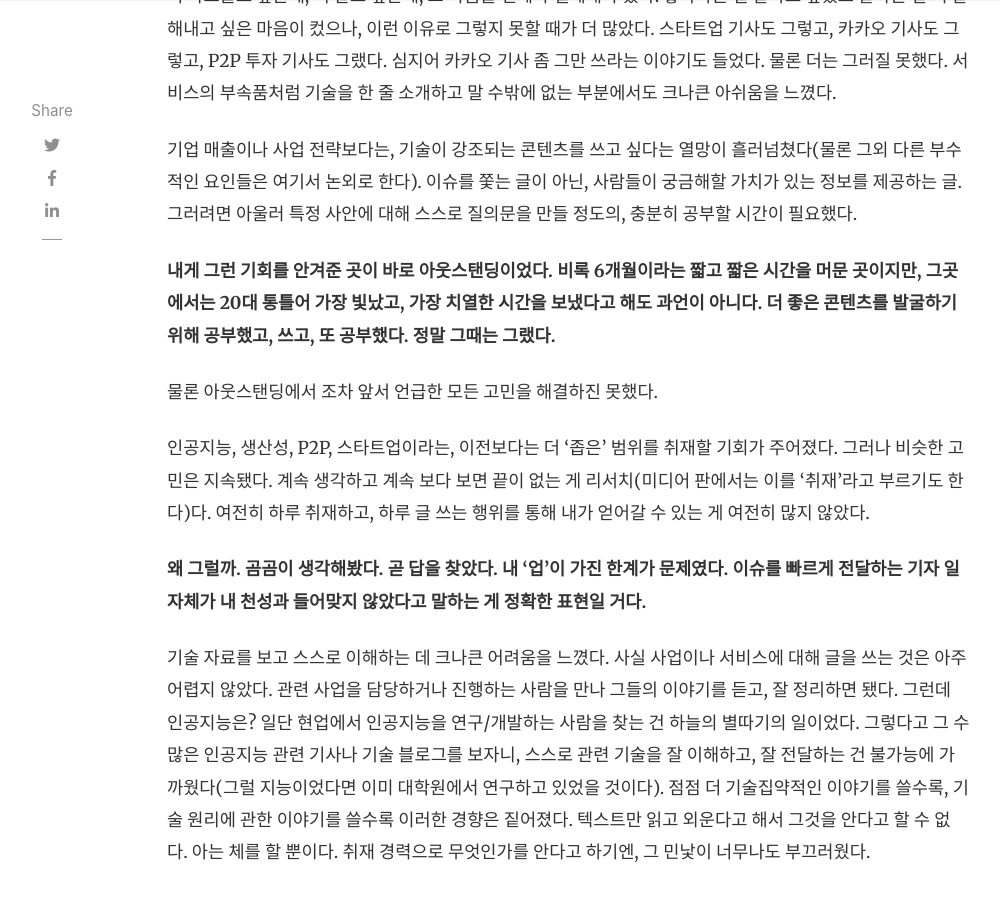
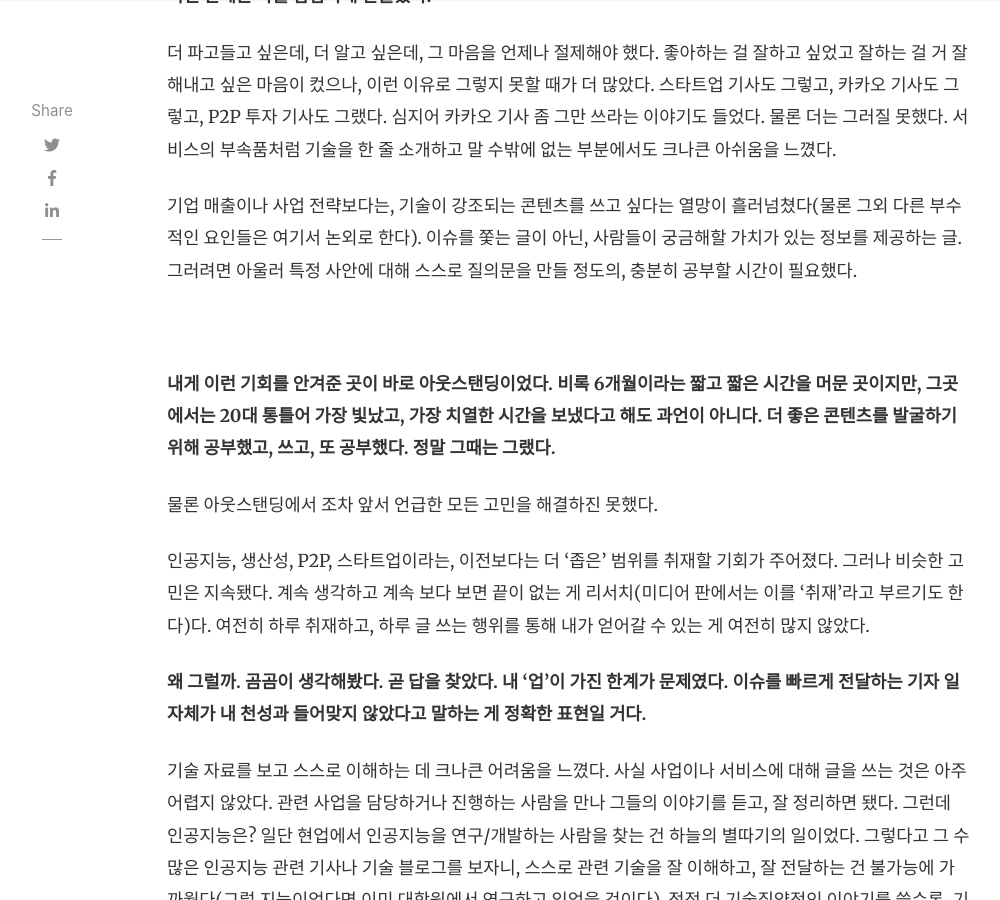
Before and after one commit to samantha-writer/samantha-writer.github.io, a Jekyll site: the page built from _posts/2018-03-15-180315.md, in a window 1280 px wide and 900 px high, scrolled down 793 px. Shown: the whole window, without its empty margins (118-1118 px from the left). Built offline with Jekyll 4.4.1, drawn with Linux system fonts in a browser that asks for light colours; nearby versions of some CDN libraries; comment, search, counter and statistics services are not loaded.

Commit message:
제목 및 레이아웃 수정

```diff
--- a/_posts/2018-03-15-180315.md
+++ b/_posts/2018-03-15-180315.md
@@ -19,13 +19,17 @@ IT산업을 구성하는 여러 분야나 기술, 서비스, 기업을 두루두
 
 마지막 세 번째는 IT기업 출입기자로서 쓸 수 있는 기사 아이템을 한정할 수밖에 없는 상황 그 자체. IT기업의 기술, 서비스에 관한 이야기들을 써나가고 싶었지만 서비스나 기술, 본연의 가치와 원리를 깊이 있게 다루고 싶었다. 그러나 기업 매출, 인사 이동, 투자에 관한 기사를 쓰는 게 더 중요하다는 이야기를 귀 닳도록 들었다. 이윤을 내는 기업을 분석하는 기사가 더 높은 가치를 받았다. 기업→서비스→기술로, 점차 더 작은 범위의 이야기를 하는 건 사실상 불가능에 가까웠던 이유다.
 
+<br/>
+
 **이런 한계는 나를 갑갑하게 만들었다.**
 
 더 파고들고 싶은데, 더 알고 싶은데, 그 마음을 언제나 절제해야 했다. 좋아하는 걸 잘하고 싶었고 잘하는 걸 거 잘 해내고 싶은 마음이 컸으나, 이런 이유로 그렇지 못할 때가 더 많았다. 스타트업 기사도 그렇고, 카카오 기사도 그렇고, P2P 투자 기사도 그랬다. 심지어 카카오 기사 좀 그만 쓰라는 이야기도 들었다. 물론 더는 그러질 못했다. 서비스의 부속품처럼 기술을 한 줄 소개하고 말 수밖에 없는 부분에서도 크나큰 아쉬움을 느꼈다.
 
 기업 매출이나 사업 전략보다는, 기술이 강조되는 콘텐츠를 쓰고 싶다는 열망이 흘러넘쳤다(물론 그외 다른 부수적인 요인들은 여기서 논외로 한다). 이슈를 쫓는 글이 아닌, 사람들이 궁금해할 가치가 있는 정보를 제공하는 글. 그러려면 아울러 특정 사안에 대해 스스로 질의문을 만들 정도의, 충분히 공부할 시간이 필요했다.
 
-**내게 그런 기회를 안겨준 곳이 바로 아웃스탠딩이었다. 비록 6개월이라는 짧고 짧은 시간을 머문 곳이지만, 그곳에서는 20대 통틀어 가장 빛났고, 가장 치열한 시간을 보냈다고 해도 과언이 아니다. 더 좋은 콘텐츠를 발굴하기 위해 공부했고, 쓰고, 또 공부했다. 정말 그때는 그랬다.**
+<br/>
+
+**내게 이런 기회를 안겨준 곳이 바로 아웃스탠딩이었다. 비록 6개월이라는 짧고 짧은 시간을 머문 곳이지만, 그곳에서는 20대 통틀어 가장 빛났고, 가장 치열한 시간을 보냈다고 해도 과언이 아니다. 더 좋은 콘텐츠를 발굴하기 위해 공부했고, 쓰고, 또 공부했다. 정말 그때는 그랬다.**
 
 물론 아웃스탠딩에서 조차 앞서 언급한 모든 고민을 해결하진 못했다.
 
@@ -37,6 +41,8 @@ IT산업을 구성하는 여러 분야나 기술, 서비스, 기업을 두루두
 
 이미 일어난 현상을 글로 정리하는 일에서는 온전히 나만의 거라 주장할 수 있는 게 별로 없었다.
 
+<br/>
+
 **인공지능 카테고리를 취재할수록 가까이서 보고, 듣고 싶은 마음이 커졌다. 그래서 카카오브레인에서 기술 콘텐츠 등을 제작하는 업무를 맡게 됐다.**
 
 막상 본진으로 들어와 보니 지금까지의 고민을 해결할 수 있지도 않았다. 가까이서 이들과 직접적인 교류하면 인공지능, 머신러닝, 딥러닝을 쉽게 이해할 수 있을 거로 생각했지만 오만이었다. 실제로 무엇인가를 만들어 보지도 않고, 고민해보지 않은 것은 이전 상황과 여전히 같았다. 고민이 생겼다. "이 틈을 도대체 어떻게 메꿔나가야 할까"
@@ -47,6 +53,8 @@ IT산업을 구성하는 여러 분야나 기술, 서비스, 기업을 두루두
 
 이런 연장선상에서 잘 전달하고 싶은 부분은 공상과학적 상상을 윤리적으로 들여다보기다. 이 또한 전세계 내로라하는 윤리학자들의 멘트, 인사이트를 간추려서 하나의 주제로 엮어서 전달하는 것이 과제다. 인공지능 기술 사회가 도래했을 때 우리 인간은 이를 어떻게 받아들일지, 그로 인해 발생할 윤리적인 문제가 없을지 지금부터 고찰해보는 게 더 낫다고 판단한 게 영향을 미쳤다. 그래서 탄생한 게 AI 리포트의 'pop culture in AI’다. 여러 주장을 하나의 주제로 엮기 위한 수단을 늘리고자 책도 읽고, 영화도 본다. 꼭 인공지능이 주제인 작품이 아니더라도 인간 심리를 이해하는 데 도움이 될만한 작품도 섭렵한다. "나중에 기계가 인간처럼 행동하고 사고하면 어떻게 될까요?"라는 질문에 답하려면 '인간’을 먼저 아는 것이 중요하다고 판단했다. 물론 인간이 왜 그렇게 행동하는지, 이해 못 하는 영역이 더 많다.
 
+<br/>
+
 **여전히 한계는 있다. 연구개발을 하는 게 아니라면, 인공지능 (콘텐츠) 분야에서 좋은 전달자가 될 수는 있어도, 좋은 창조자가 될 수 없다는 점이다. 그래서 계속 욕심내는 분야가 바로 생산성이다.**
 
 생산성은 내가 일을 하면서 해결하고 싶은 문제를 해결할 수단이자, 연구이다. 타인의 인사이트를 빌려오지 않아도 된다. 논문을 굳이 읽어내려가며 남의 지식을 습득하지 않아도 된다. 단편 아이디어를 하나의 완성된 글로 표현하는 과정을 정제하는 일은, 내게는 곧 실험과도 같다. 반복된 실험(글쓰기)을 통해 내 것을 만들어가는 재미를 생산성으로부터 느껴보려고 한다. 사실 인공지능에 관한 글쓰기와도 유관하다. 이 (직업적) 과업을 달성하기 위한 환경적 토대를 쌓는 일이기 때문이다.
@@ -54,5 +62,4 @@ IT산업을 구성하는 여러 분야나 기술, 서비스, 기업을 두루두
 **이렇게 나는, 인공지능 영역에선 좋은 전달자가 되고, 생산성 영역에선 좋은 창조자가 되는 걸 목표로 삼고 오늘도 내일도 열심히 글을 쓴다.**
 
 ---
-
 Feature Image by [Yerson Retamal](https://pixabay.com/users/voltamax-60363/?utm_source=link-attribution&utm_medium=referral&utm_campaign=image&utm_content=1421099) from [Pixabay](https://pixabay.com/?utm_source=link-attribution&utm_medium=referral&utm_campaign=image&utm_content=1421099)
```
Also changed, not shown: other parts of _posts/2018-03-15-180315.md (+1 -1 lines).
